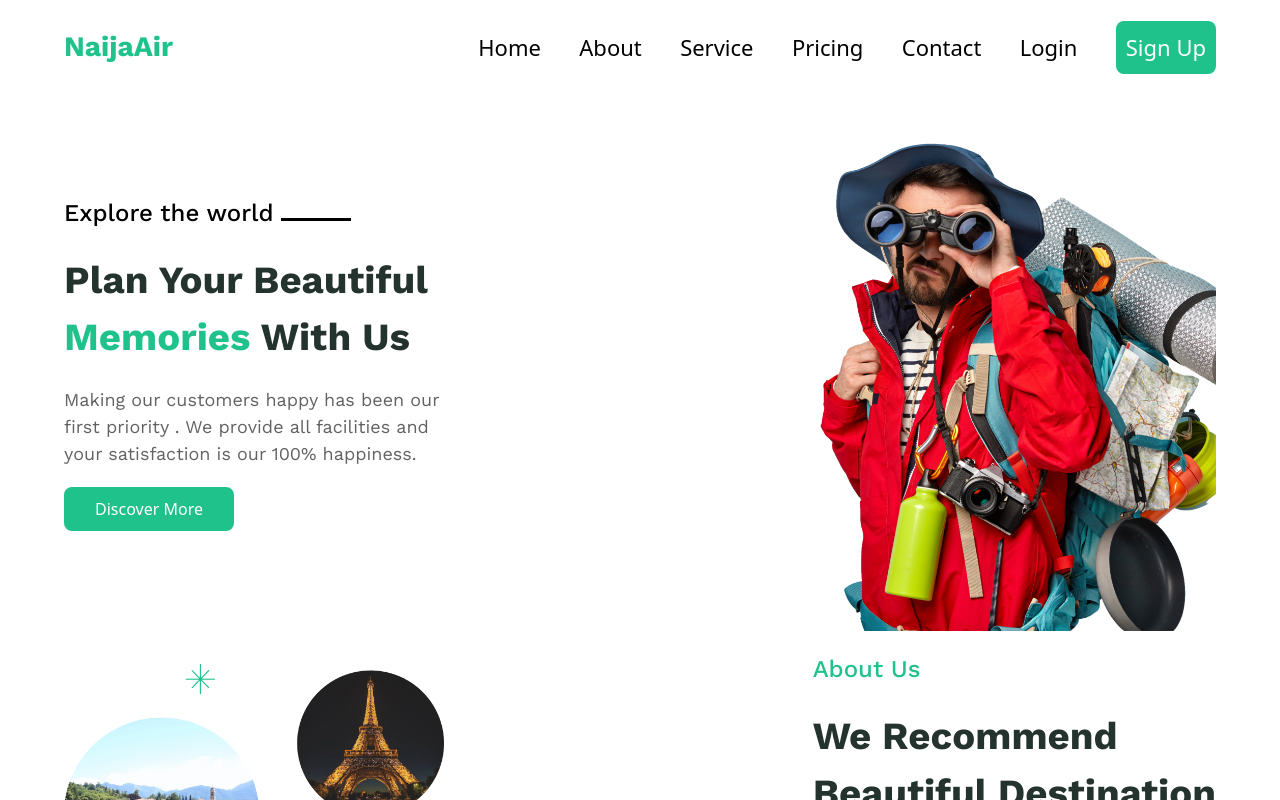
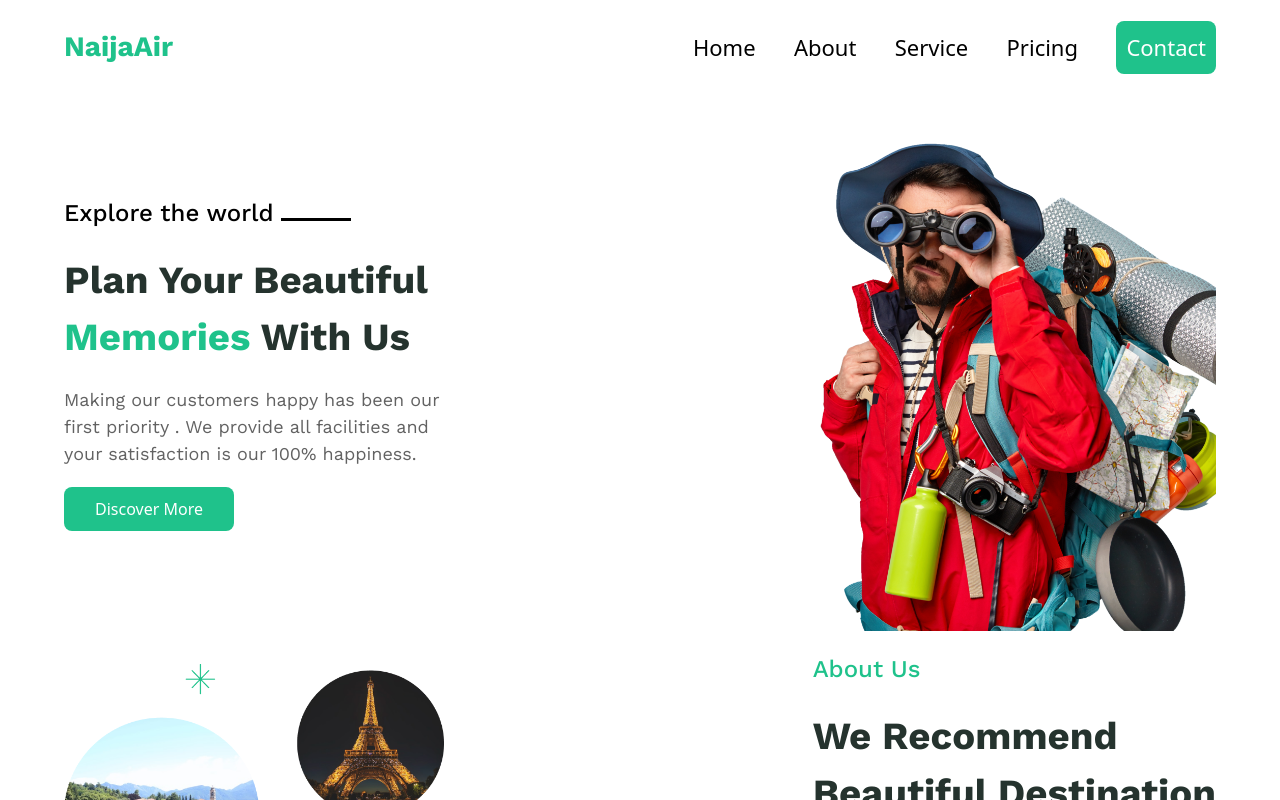
Before and after one commit to Abdulsalamdev/vacation-website, a Next.js app: page / in a window 1280 px wide. Shown: the top 800 px of the page. Built offline with nearby package versions, Linux system fonts and the light colour scheme.

Commit message:
feat(navbar): implement Signal links

```diff
--- a/components/about.tsx
+++ b/components/about.tsx
@@ -3,7 +3,7 @@ import React from "react";
 
 export function About() {
   return (
-    <div className="flex-wrap-reverse justify-between gap-[50px] md:flex items-center pb-[50px]">
+    <div className="flex-wrap-reverse justify-between gap-[50px] md:flex items-center pb-[50px]" id="About">
       <div>
         <Image src={"/images/about.png"} alt={""} width={380} height={300} />
       </div>
--- a/components/designation.tsx
+++ b/components/designation.tsx
@@ -41,7 +41,7 @@ export function Designation() {
     },
   ];
   return (
-    <div className="w-[90%] m-auto p-[40px] flex flex-col items-center justify-center gap-[30px]">
+    <div className="w-[90%] m-auto p-[40px] flex flex-col items-center justify-center gap-[30px]" id="Pricing">
       <p className="text-[#000000] font-Work-Sans font-semibold text-[36px]">
         Our Top Destinations
       </p>
--- a/components/navBar.tsx
+++ b/components/navBar.tsx
@@ -6,13 +6,11 @@ import { Hambuger } from "./closeButton";
 export function NavBar() {
   const [visible, setVisible] = useState(false);
   const items = [
-    { name: "Home", link: "/#" },
-    { name: "About", link: "/#" },
-    { name: "Service", link: "/#" },
-    { name: "Pricing", link: "/#" },
-    { name: "Contact", link: "/#" },
-    { name: "Login", link: "/#" },
-    { name: "Sign Up", link: "/#" },
+    { name: "Home", link: "/" },
+    { name: "About", link: "#About" },
+    { name: "Service", link: "#Service" },
+    { name: "Pricing", link: "#Pricing" },
+    { name: "Contact", link: "#Contact" },
   ];
 
   return (
--- a/components/service.tsx
+++ b/components/service.tsx
@@ -25,7 +25,7 @@ export function Service() {
     },
   ];
   return (
-    <div className="flex justify-center py-[70px] bg-[#E5FBF3] items-center">
+    <div className="flex justify-center py-[70px] bg-[#E5FBF3] items-center" id="Service">
       <div className="flex flex-col gap-[40px] w-[90%] items-center">
         <p className="text-[#000000] font-semibold font-Work-Sans text-[35px]">
           Our Services
--- a/components/subscribe.tsx
+++ b/components/subscribe.tsx
@@ -2,7 +2,7 @@ import React from "react";
 
 export function Subscribe() {
   return (
-    <div className="bg-[#E5FBF3] flex justify-center items-center p-[50px]">
+    <div className="bg-[#E5FBF3] flex justify-center items-center p-[50px]" id="Contact">
       <div className="flex flex-col gap-[20px]">
         <p className="text-[clamp(30px,3.2vw,40px)] font-medium font-Work-Sans max-w-[670px] text-[#000000]">
           Subscribe to our Newsletter to get useful traveling information.
```
Also changed, not shown: package.json (+5 -5 lines), 1 other file (tests, documents, lock files or other folders).
